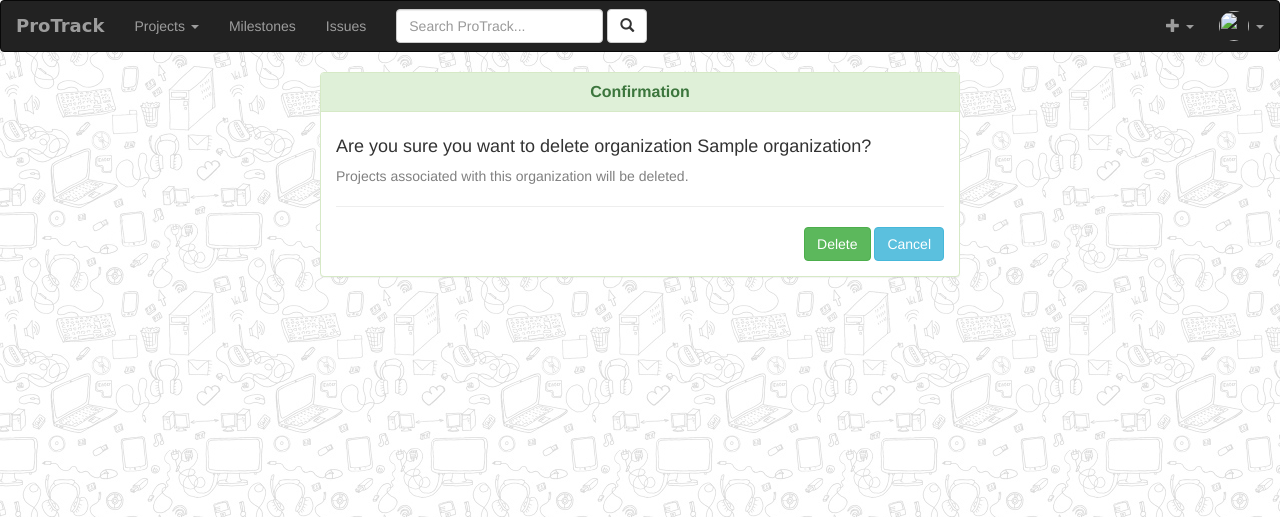
After one commit to J-KAM/ProTrack, a Django app: page /organizations/1/delete/ in a window 1280 px wide. The commit adds this page. Shown: the top 517 px of the page. Run offline with Django 3.2, Linux system fonts and the light colour scheme; tables that the repository leaves empty hold one stand-in row (values such as "Sample post"); some libraries are stand-ins or nearby versions; some web fonts are replaced.

Commit message:
Implemented oranization deleting and removing members from org. #19

```diff
--- a/core/templates/core/users_table.html
+++ b/core/templates/core/users_table.html
@@ -7,7 +7,9 @@
             <p class="list-item-title">{{ user.username }}</p>&nbsp;</br>
         </td>
         <td class = "col-md-3" align="center">
-                <a href = "#">Remove from organization</a></br>
+            {% if user.id != organization.owner.id %}
+                <a href = "{% url 'organizations:remove_from_org' id_org=organization.id id_mem=user.id %}">Remove from organization</a></br>
+            {% endif %}
         </td>
     </tr>
     {% endfor %}
--- a/organizations/models.py
+++ b/organizations/models.py
@@ -5,6 +5,7 @@ from django.db import models
 class Organization(models.Model):
     name = models.CharField(max_length=80, unique=True, null=False)
     description = models.TextField(null=True, blank=True)
+    owner = models.ForeignKey(User, null=True)
     members = models.ManyToManyField(User, related_name='organization_member')
 
     def __str__(self):
--- /dev/null
+++ b/organizations/templates/organizations/organization_confirm_delete.html
@@ -0,0 +1,24 @@
+{% extends 'base.html' %}
+
+
+{% block body %}
+
+    <div class="panel panel-success milestone-panel">
+        <div class="panel-heading">
+            <h1 class="panel-title panel-h1">Confirmation</h1>
+        </div>
+        <div class="panel-body">
+            <form method="post" action="">
+                {% csrf_token %}
+                <h4>Are you sure you want to delete organization {{ object }}?</h4>
+                <p style="color: grey">Projects associated with this organization will be deleted.</p>
+                <div align="right">
+                    <hr>
+                    <button type="submit" class="btn btn-success">Delete</button>
+                    <a href="{% url 'organizations:preview' %}" class="btn btn-info" role="button">Cancel</a>
+                </div>
+            </form>
+        </div>
+    </div>
+
+{% endblock %}
--- a/organizations/templates/organizations/organization_details.html
+++ b/organizations/templates/organizations/organization_details.html
@@ -27,7 +27,8 @@
                 </div>
 
                 <div class = "tab-pane" id = "members">
-                    {% with organization.members.all as users %}
+{#                    {% with organization.members.all as users %}#}
+                    {% with users=organization.members.all organization=organization%}
                     {% include 'core/users_table.html' %}
                     {% endwith %}
                 </div>
--- a/organizations/templates/organizations/organizations_table.html
+++ b/organizations/templates/organizations/organizations_table.html
@@ -10,7 +10,7 @@
         <td class = "col-md-3" align="center">
                 <a href = "{% url 'organizations:details' organization.id %}">Details</a></br>
                 <a href = "{% url 'organizations:update' organization.id %}">Edit</a></br>
-                <a href = "#">Delete</a></br>
+                <a href = "{% url 'organizations:delete' organization.id %}">Delete</a></br>
         </td>
 
     </tr>
--- a/organizations/urls.py
+++ b/organizations/urls.py
@@ -9,5 +9,8 @@ urlpatterns = [
     url(r'^new/$', views.OrganizationFormView.as_view(), name="create"),
     url(r'^(?P<id>[0-9]+)/$', views.OrganizationUpdate.as_view(), name="update"),
     url(r'^(?P<id>[0-9]+)/details/$', views.OrganizationDetails.as_view(), name="details"),
+    url(r'^(?P<pk>[0-9]+)/delete/$', views.OrganizationDelete.as_view(), name="delete"),
+    url(r'^(?P<id_org>[0-9]+)/member/(?P<id_mem>[0-9]+)/remove/$', views.remove_member_from_organization,
+        name="remove_from_org"),
 
 ]
--- a/organizations/views.py
+++ b/organizations/views.py
@@ -1,8 +1,9 @@
 from django.contrib.auth.decorators import login_required
 from django.contrib.auth.models import User
 from django.shortcuts import render, redirect
+from django.urls import reverse_lazy
 from django.utils.decorators import method_decorator
-from django.views.generic import CreateView, ListView, UpdateView
+from django.views.generic import CreateView, ListView, UpdateView, DeleteView
 
 from organizations.forms import OrganizationForm
 from organizations.models import Organization
@@ -43,6 +44,8 @@ class OrganizationFormView(CreateView):
             organization = form.save(commit=False)
             organization.save()
             organization.members.add(request.user)
+            organization.owner = request.user
+            organization.save()
             return redirect('organizations:preview')
 
         return render(request, 'organizations/organization_form.html', {'form': form, 'action': 'New'})
@@ -73,3 +76,16 @@ class OrganizationUpdate(UpdateView):
                 return redirect('organizations:preview')
 
         return render(request, 'organizations/organization_form.html', {'form': form, 'action': 'Edit'})
+
+
+class OrganizationDelete(DeleteView):
+    model = Organization
+    success_url = reverse_lazy('organizations:preview')
+
+@login_required
+def remove_member_from_organization(request, **kwargs):
+    organization = Organization.objects.get(id=kwargs['id_org'])
+    member = User.objects.get(id=kwargs['id_mem'])
+    organization.members.remove(member)
+
+    return redirect('organizations:details', id=organization.id)
```
